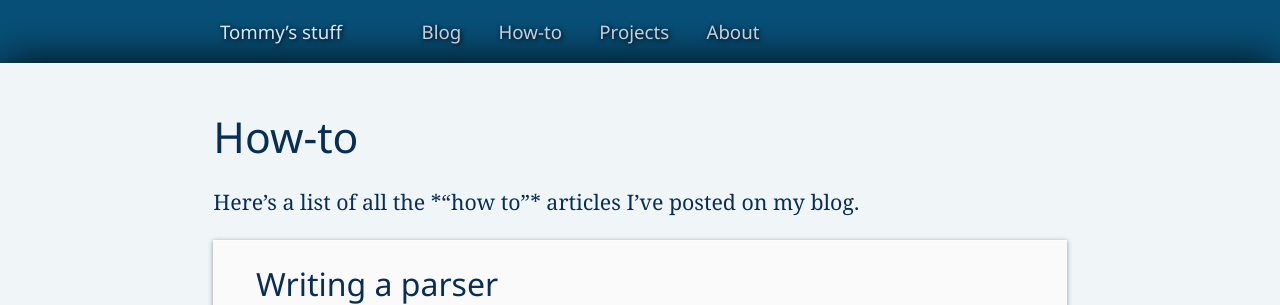
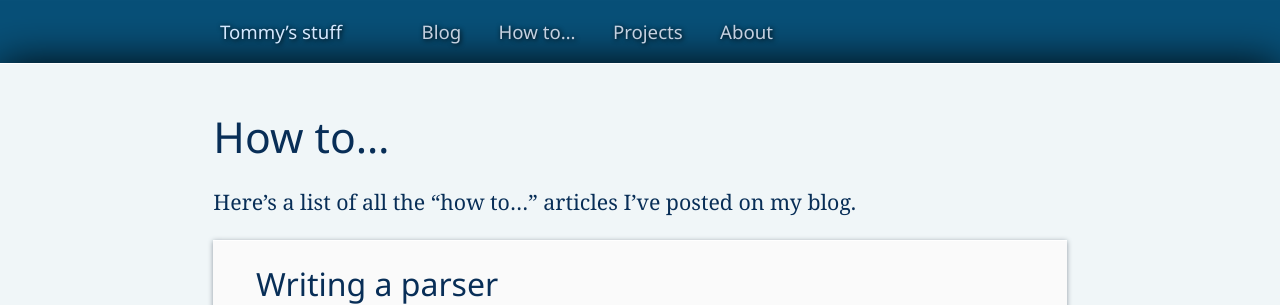
Before and after one commit to tommy-carlier/www.tcx.be, a Jekyll site: the page built from how-to/index.html, in a window 1280 px wide. Shown: the top 305 px of the page. Built offline with Jekyll 4.4.1, drawn with Linux system fonts in a browser that asks for light colours.

Commit message:
Changed "How-to" to "How to…"

```diff
--- a/_layouts/default.html
+++ b/_layouts/default.html
@@ -15,7 +15,7 @@
     <a href="{{site.baseUrl}}">{{site.title}}</a>
     <nav><ul>
       <li><a href="http://blog.tcx.be/">Blog</a>
-      <li><a href="{{site.baseUrl}}how-to/">How-to</a>
+      <li><a href="{{site.baseUrl}}how-to/">How to…</a>
       <li><a href="{{site.baseUrl}}projects/">Projects</a>
       <li><a href="{{site.baseUrl}}about/">About</a>
     </ul></nav>
--- a/how-to/index.html
+++ b/how-to/index.html
@@ -1,10 +1,10 @@
 ---
 layout: default
-title: How-to
+title: How to…
 ---
 
 <h1>{{page.title}}</h1>
-<p>Here’s a list of all the *“how to”* articles I’ve posted on my blog.</p>
+<p>Here’s a list of all the “how to…” articles I’ve posted on my blog.</p>
 
 <div class="list">
   <article id="parser">
--- a/index.html
+++ b/index.html
@@ -7,7 +7,7 @@
     <dt><a href="http://blog.tcx.be/">Blog</a></dt>
     <dd>My personal weblog</dd>
     <dt><a href="{{site.baseUrl}}how-to/">How-to</a></dt>
-    <dd>A list of *“how to”* articles I’ve written</dd>
+    <dd>A list of “how to…” articles I’ve written</dd>
     <dt><a href="{{site.baseUrl}}projects/">Projects</a></dt>
     <dd>Some of my projects</dd>
     <dt><a href="{{site.baseUrl}}about/">About</a></dt>
```
